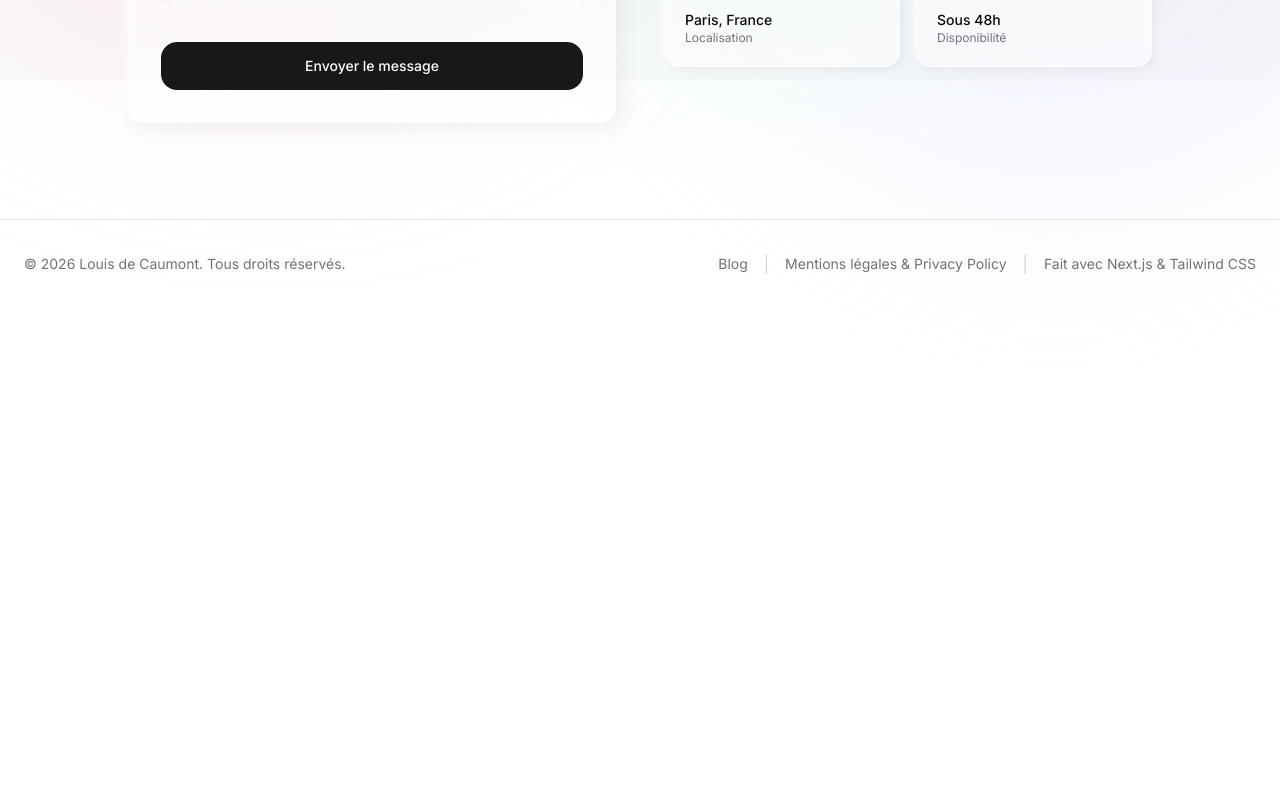
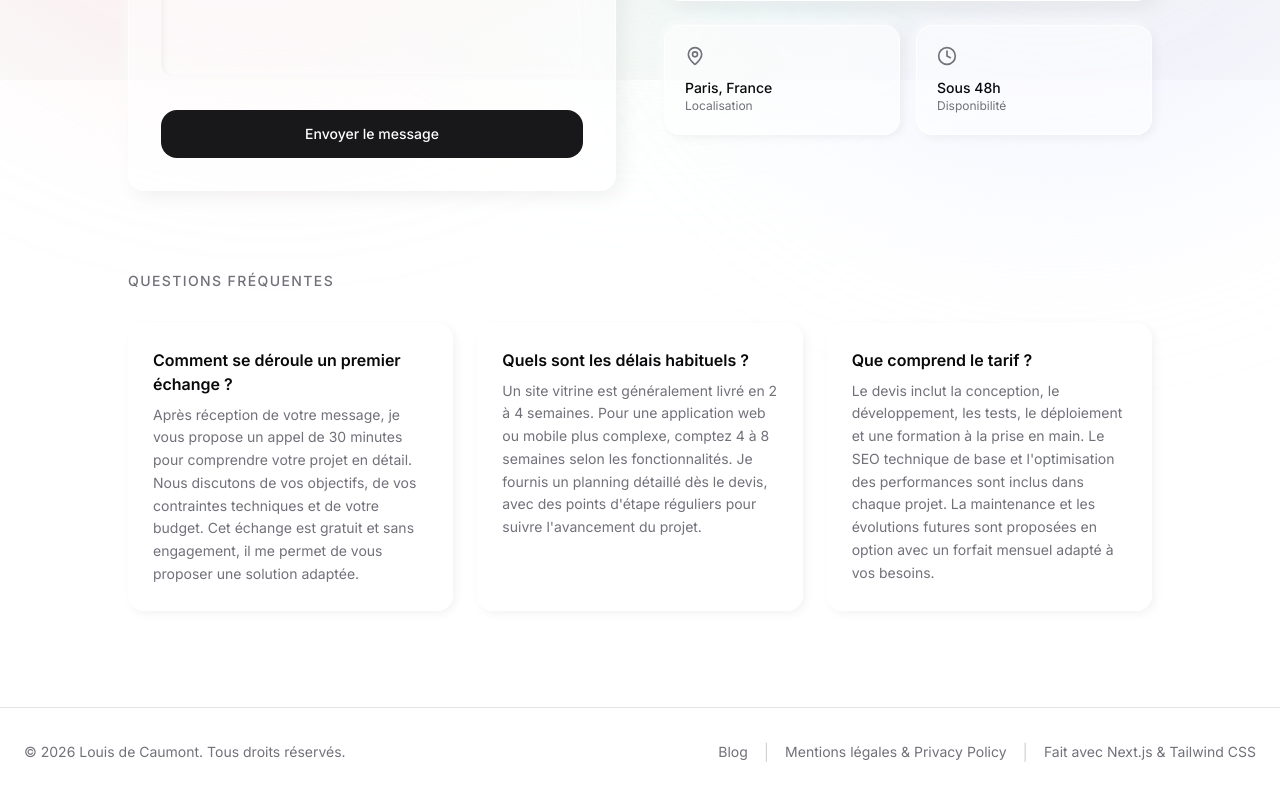
Before and after one commit to louisbdc/louisdecaumont, a Next.js app: page /contact in a window 1280 px wide. Shown: the part 720-1516 px from the top of the page. Before the commit the page ends 1028 px from the top, so only its background shows below. Built offline with nearby package versions, Linux system fonts and the light colour scheme.

Commit message:
fix: audit round 3 — og-image, logo, contenu enrichi
- OG image (1200x630) et logo (512x512) dans public/
- Contenu enrichi sur /contact, /equipe, /a-propos, /blog (300+ mots)
- FAQ processus ajoutée sur /contact
- Section approche ajoutée sur /a-propos

```diff
--- a/src/app/blog/page.tsx
+++ b/src/app/blog/page.tsx
@@ -39,6 +39,24 @@ export default function BlogPage() {
           Guides pratiques sur le développement web, le SEO et la performance.
           Pour entrepreneurs et décideurs qui veulent faire les bons choix
           techniques.
+        </p>
+        <p className="mt-4 text-base text-muted-foreground leading-relaxed">
+          Vous trouverez ici des articles concrets sur la création de sites web
+          performants avec Next.js et React, l&apos;optimisation du
+          référencement naturel (SEO), et les meilleures pratiques pour
+          améliorer la vitesse de chargement et les Core Web Vitals de votre
+          site. Chaque article est écrit pour être actionnable : des
+          explications claires, des exemples de code et des conseils que vous
+          pouvez appliquer immédiatement à votre projet.
+        </p>
+        <p className="mt-3 text-base text-muted-foreground leading-relaxed">
+          Que vous soyez entrepreneur cherchant à comprendre les enjeux
+          techniques de votre site, décideur souhaitant évaluer les options
+          technologiques pour votre entreprise, ou développeur en quête de
+          retours d&apos;expérience sur des stacks modernes comme TypeScript,
+          Tailwind CSS ou les architectures serverless, ce blog est fait pour
+          vous. Je partage également des études de cas tirées de projets réels
+          et des analyses des tendances du développement web en France.
         </p>
       </div>
 
--- a/src/components/pages/about-page.tsx
+++ b/src/components/pages/about-page.tsx
@@ -176,6 +176,39 @@ export function AboutPage() {
           <AutoRevealParagraph text="Développeur full-stack basé à Lyon, formé à Epitech. Je conçois des sites web et des applications mobiles qui convertissent. Next.js, Flutter, SEO, performance. Plus de 12 projets livrés pour des clients allant du SaaS à l'artisan." />
         </div>
 
+        {/* Approach */}
+        <motion.div
+          initial={{ opacity: 0, y: 20 }}
+          whileInView={{ opacity: 1, y: 0 }}
+          viewport={{ once: true }}
+          transition={{ duration: 0.5 }}
+          className="mb-24"
+        >
+          <h2 className="mb-8 text-sm font-medium uppercase tracking-widest text-muted-foreground">
+            Mon approche
+          </h2>
+          <div className="glass neu-shadow rounded-2xl p-8">
+            <p className="text-base leading-relaxed text-muted-foreground">
+              Je crois qu&apos;un bon site web ne se limite pas à un joli design.
+              Il doit charger vite, être trouvable sur Google, et surtout aider
+              votre activité à se développer. Ma philosophie de travail repose sur
+              trois piliers : la performance technique, la clarté du message et la
+              mesure des résultats. Chaque décision de conception est guidée par
+              les données et les objectifs concrets de votre entreprise.
+            </p>
+            <p className="mt-4 text-base leading-relaxed text-muted-foreground">
+              Je privilégie les technologies modernes comme Next.js et React
+              parce qu&apos;elles permettent de construire des sites rapides,
+              accessibles et faciles à faire évoluer. Le SEO technique est
+              intégré dès la première ligne de code, pas ajouté comme une couche
+              après coup. Et parce que chaque projet est différent, je prends le
+              temps de comprendre votre métier avant de proposer une solution.
+              Pas de templates génériques, pas de fonctionnalités inutiles :
+              uniquement ce qui sert votre croissance.
+            </p>
+          </div>
+        </motion.div>
+
         {/* Skills grid */}
         <motion.div
           initial={{ opacity: 0 }}
--- a/src/components/pages/contact-page.tsx
+++ b/src/components/pages/contact-page.tsx
@@ -75,6 +75,11 @@ export function ContactPage() {
           <p className="max-w-2xl text-lg leading-relaxed text-muted-foreground">
             Un projet en tête ? Une question ? Je suis disponible pour en
             discuter et trouver la meilleure solution pour vos besoins.
+          </p>
+          <p className="mt-4 max-w-2xl text-base leading-relaxed text-muted-foreground">
+            Décrivez votre projet en quelques lignes. Je reviens vers vous sous
+            48h avec une première analyse et une estimation. Premier échange
+            gratuit et sans engagement.
           </p>
         </motion.div>
 
@@ -228,6 +233,58 @@ export function ContactPage() {
             </div>
           </motion.div>
         </div>
+
+        {/* FAQ */}
+        <motion.div
+          initial={{ opacity: 0, y: 20 }}
+          whileInView={{ opacity: 1, y: 0 }}
+          viewport={{ once: true }}
+          transition={{ duration: 0.5 }}
+          className="mt-20"
+        >
+          <h2 className="mb-8 text-sm font-medium uppercase tracking-widest text-muted-foreground">
+            Questions fréquentes
+          </h2>
+          <div className="grid gap-6 sm:grid-cols-2 lg:grid-cols-3">
+            <div className="glass neu-shadow-sm rounded-2xl p-6">
+              <h3 className="mb-2 text-base font-semibold text-foreground">
+                Comment se déroule un premier échange ?
+              </h3>
+              <p className="text-sm leading-relaxed text-muted-foreground">
+                Après réception de votre message, je vous propose un appel de 30
+                minutes pour comprendre votre projet en détail. Nous discutons
+                de vos objectifs, de vos contraintes techniques et de votre
+                budget. Cet échange est gratuit et sans engagement, il me permet
+                de vous proposer une solution adaptée.
+              </p>
+            </div>
+            <div className="glass neu-shadow-sm rounded-2xl p-6">
+              <h3 className="mb-2 text-base font-semibold text-foreground">
+                Quels sont les délais habituels ?
+              </h3>
+              <p className="text-sm leading-relaxed text-muted-foreground">
+                Un site vitrine est généralement livré en 2 à 4 semaines. Pour
+                une application web ou mobile plus complexe, comptez 4 à 8
+                semaines selon les fonctionnalités. Je fournis un planning
+                détaillé dès le devis, avec des points d&apos;étape réguliers
+                pour suivre l&apos;avancement du projet.
+              </p>
+            </div>
+            <div className="glass neu-shadow-sm rounded-2xl p-6">
+              <h3 className="mb-2 text-base font-semibold text-foreground">
+                Que comprend le tarif ?
+              </h3>
+              <p className="text-sm leading-relaxed text-muted-foreground">
+                Le devis inclut la conception, le développement, les tests,
+                le déploiement et une formation à la prise en main. Le SEO
+                technique de base et l&apos;optimisation des performances sont
+                inclus dans chaque projet. La maintenance et les évolutions
+                futures sont proposées en option avec un forfait mensuel adapté
+                à vos besoins.
+              </p>
+            </div>
+          </div>
+        </motion.div>
       </div>
     </div>
   )
--- a/src/components/pages/team-page.tsx
+++ b/src/components/pages/team-page.tsx
@@ -110,6 +110,17 @@ export function TeamPage() {
             Un réseau de talents spécialisés, orchestré pour chaque projet.
             Développement, design, SEO et accompagnement. Tout est couvert.
           </p>
+          <p className="mt-4 max-w-2xl text-base leading-relaxed text-muted-foreground">
+            Chaque projet est unique, et les compétences nécessaires varient.
+            Plutôt que de tout faire seul, je m&apos;appuie sur un réseau de
+            freelances et de partenaires de confiance, sélectionnés pour leur
+            expertise dans leur domaine. Cette approche collaborative garantit
+            un haut niveau de qualité sur chaque aspect de votre projet :
+            développement, design, référencement et accompagnement. Je reste
+            votre interlocuteur unique et je coordonne l&apos;ensemble des
+            interventions pour que vous n&apos;ayez qu&apos;un seul point de
+            contact, du premier échange à la livraison.
+          </p>
         </motion.div>
 
         {/* Team members */}
```
Also changed, not shown: public/logo.png (added), public/og-image.png (added).
